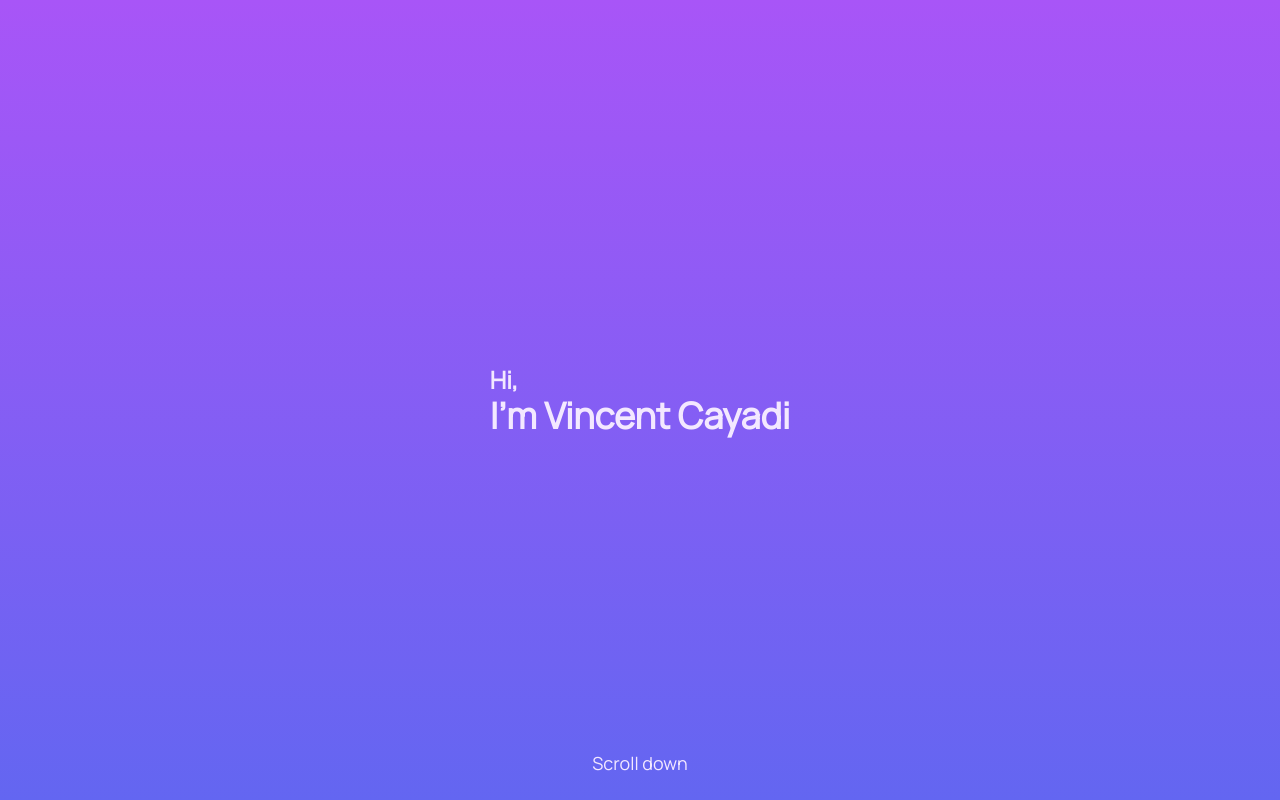
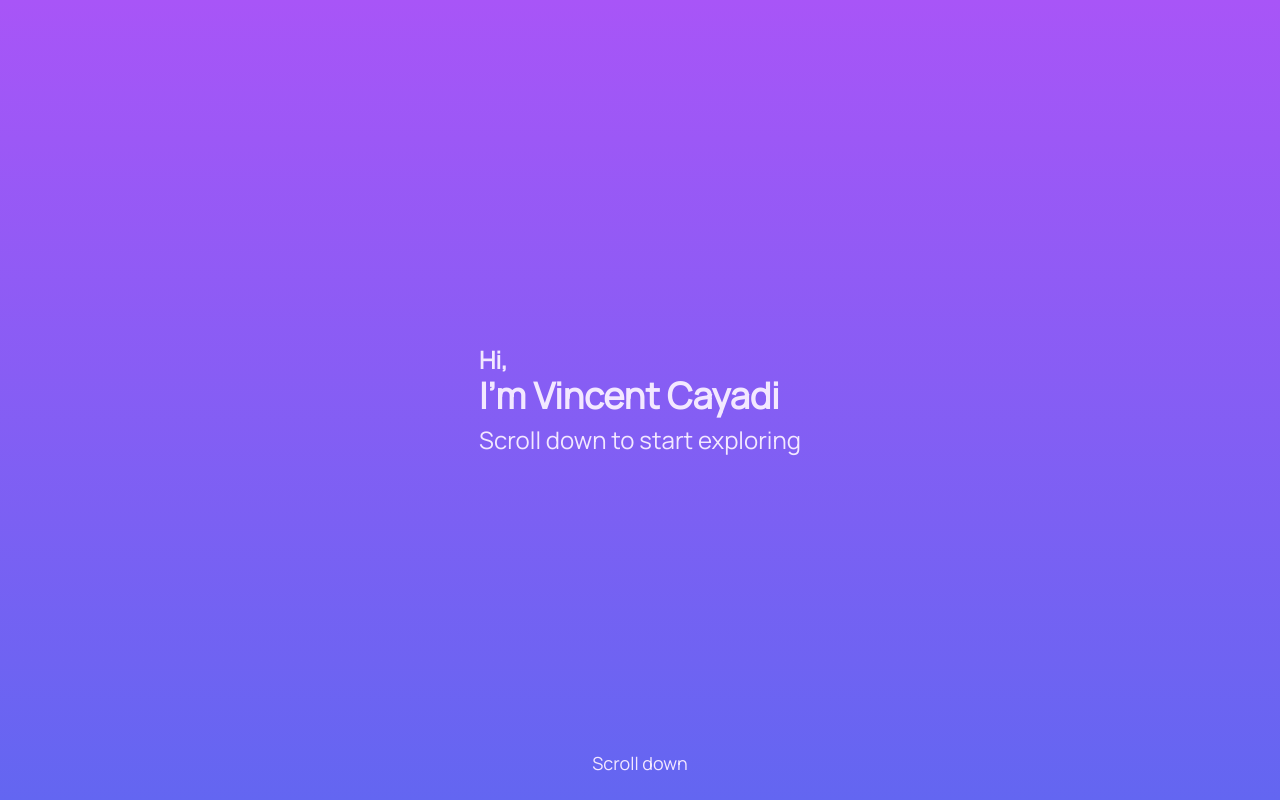
Before and after one commit to vincentcayadi/satoriarw, an Astro site: page / in a window 1280 px wide. Shown: the top 800 px of the page. Built offline with nearby package versions, Linux system fonts and the light colour scheme; Astro itself is replaced by a stand-in of ours.

Commit message:
Update index.astro

```diff
--- a/src/pages/index.astro
+++ b/src/pages/index.astro
@@ -18,6 +18,11 @@ import BaseHead from "../components/BaseHead.astro";
           <h1 class="text-3xl font-bold sm:text-4xl">
             I&apos;m Vincent Cayadi
           </h1>
+          <div class="mt-2">
+            <p class="text-lg sm:text-2xl">
+              Scroll down to start exploring
+            </p>
+          </div>
         </div>
       </div>
     </section>
```
